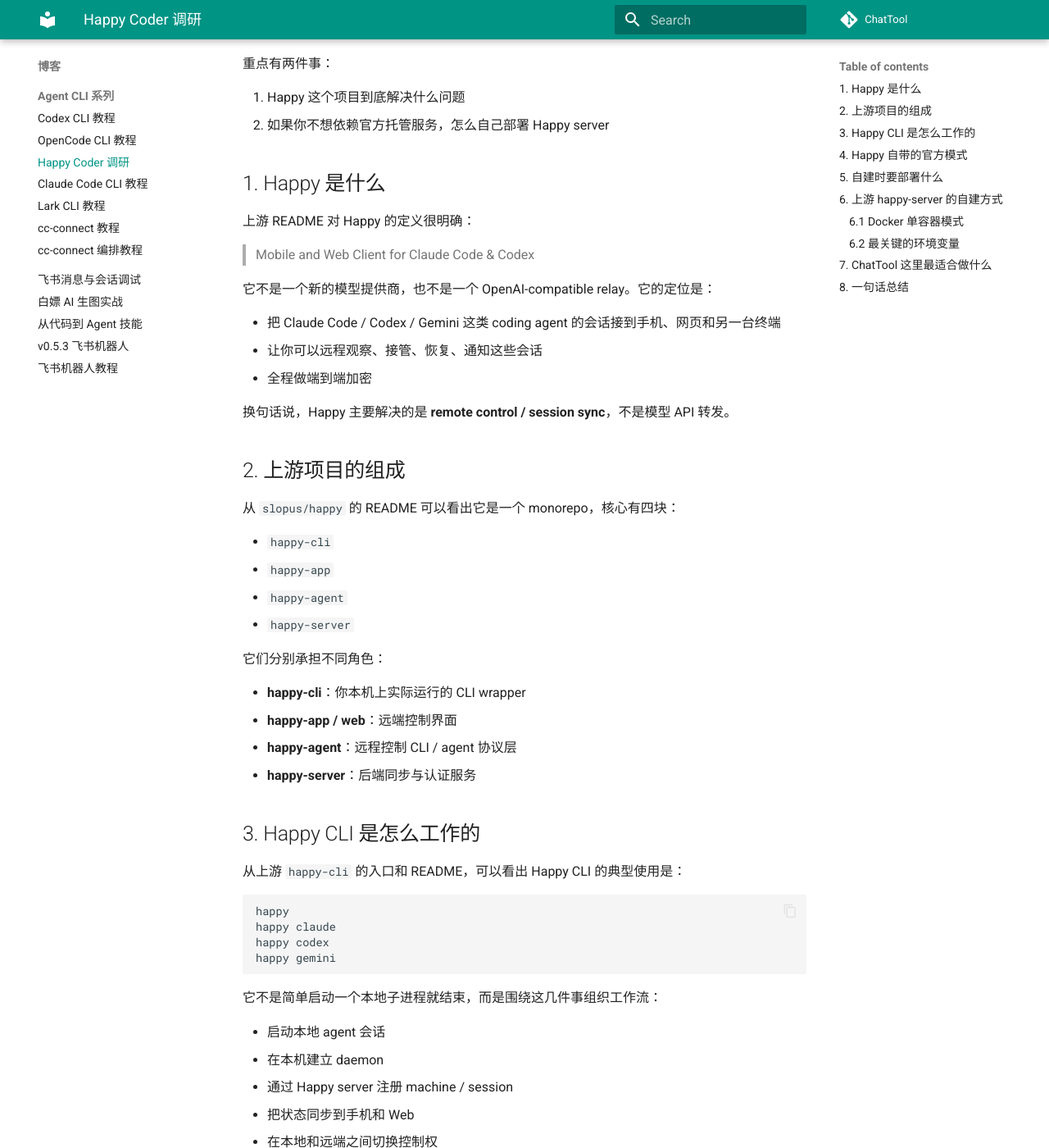
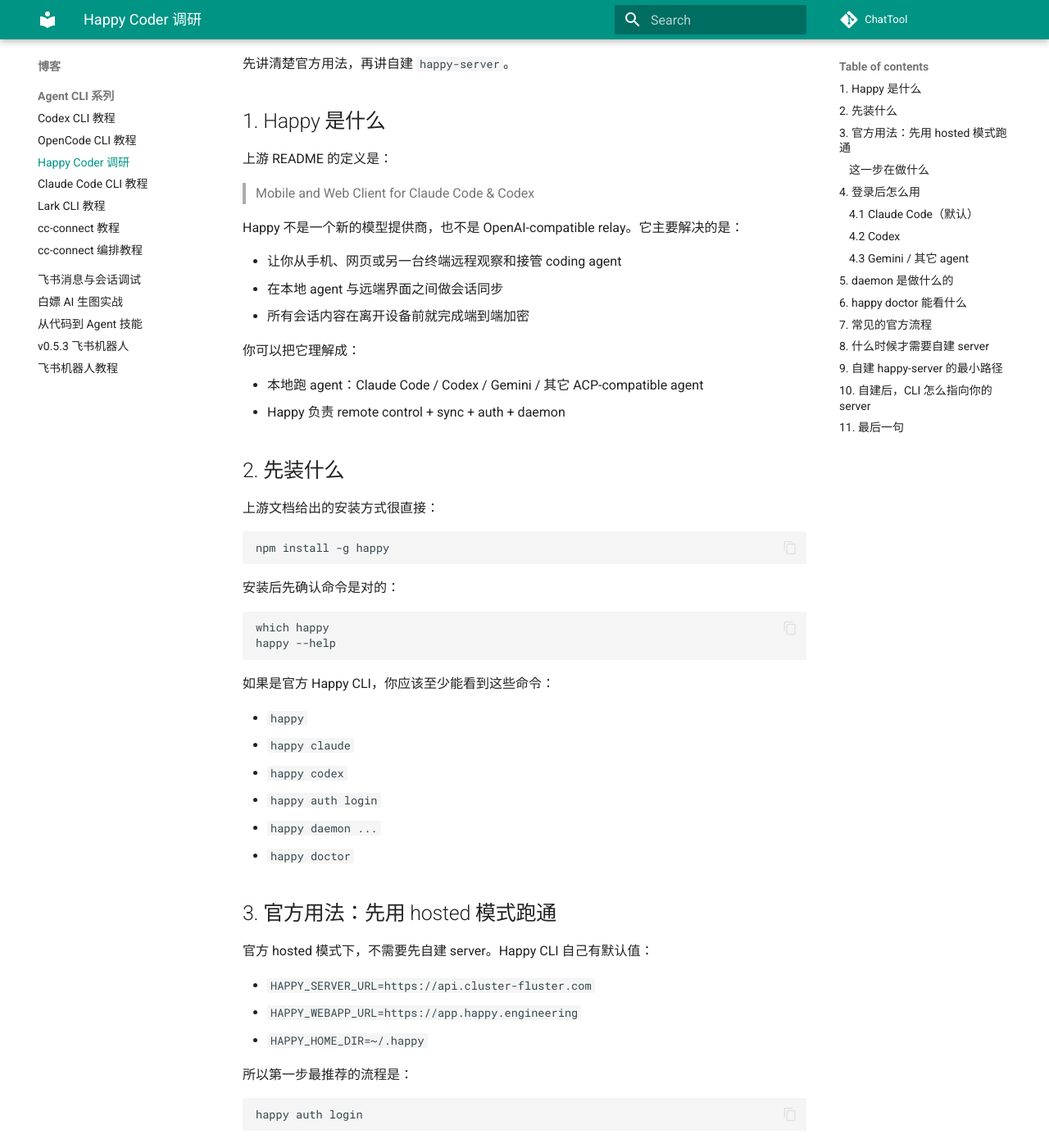
Before and after one commit to cubenlp/ChatTool, an MkDocs documentation site: the page built from docs/blog/agent-cli/happy-coder-relay-guide.md, in a window 1280 px wide and 1400 px high, scrolled down 246 px. Shown: the whole window at 82% size. Built offline with MkDocs 1.6.1 and Material for MkDocs 9.7.7, drawn with Linux system fonts in a browser that asks for light colours; comment, search, counter and statistics services are not loaded; the version menu is left out; some of the changed text lies outside the part shown.

Commit message:
docs: focus happy guide on upstream usage

````diff
--- a/docs/blog/agent-cli/happy-coder-relay-guide.md
+++ b/docs/blog/agent-cli/happy-coder-relay-guide.md
@@ -1,113 +1,206 @@
-# Happy 调研：上游 `slopus/happy` 项目怎么工作，以及怎么自建 Happy server
+# Happy 官方用法速查：怎么登录、怎么启动、怎么看状态，以及什么时候需要自建 server
 
-这篇文章讨论上游项目 **[`slopus/happy`](https://github.com/slopus/happy)** 本身。
+这篇文章只基于上游项目 **[`slopus/happy`](https://github.com/slopus/happy)** 的公开资料来写，不夹带别的体系。
 
-重点有两件事：
-
-1. Happy 这个项目到底解决什么问题
-2. 如果你不想依赖官方托管服务，怎么自己部署 Happy server
+先讲清楚官方用法，再讲自建 `happy-server`。
 
 ## 1. Happy 是什么
 
-上游 README 对 Happy 的定义很明确：
+上游 README 的定义是：
 
 > Mobile and Web Client for Claude Code & Codex
 
-它不是一个新的模型提供商，也不是一个 OpenAI-compatible relay。它的定位是：
+Happy 不是一个新的模型提供商，也不是 OpenAI-compatible relay。它主要解决的是：
 
-- 把 Claude Code / Codex / Gemini 这类 coding agent 的会话接到手机、网页和另一台终端
-- 让你可以远程观察、接管、恢复、通知这些会话
-- 全程做端到端加密
+- 让你从手机、网页或另一台终端远程观察和接管 coding agent
+- 在本地 agent 与远端界面之间做会话同步
+- 所有会话内容在离开设备前就完成端到端加密
 
-换句话说，Happy 主要解决的是 **remote control / session sync**，不是模型 API 转发。
+你可以把它理解成：
 
-## 2. 上游项目的组成
+- 本地跑 agent：Claude Code / Codex / Gemini / 其它 ACP-compatible agent
+- Happy 负责 remote control + sync + auth + daemon
 
-从 `slopus/happy` 的 README 可以看出它是一个 monorepo，核心有四块：
+## 2. 先装什么
 
-- `happy-cli`
-- `happy-app`
-- `happy-agent`
-- `happy-server`
-
-它们分别承担不同角色：
-
-- **happy-cli**：你本机上实际运行的 CLI wrapper
-- **happy-app / web**：远端控制界面
-- **happy-agent**：远程控制 CLI / agent 协议层
-- **happy-server**：后端同步与认证服务
-
-## 3. Happy CLI 是怎么工作的
-
-从上游 `happy-cli` 的入口和 README，可以看出 Happy CLI 的典型使用是：
+上游文档给出的安装方式很直接：
 
 ```bash
-happy
-happy claude
-happy codex
-happy gemini
+npm install -g happy
 ```
 
-它不是简单启动一个本地子进程就结束，而是围绕这几件事组织工作流：
+安装后先确认命令是对的：
 
-- 启动本地 agent 会话
-- 在本机建立 daemon
-- 通过 Happy server 注册 machine / session
-- 把状态同步到手机和 Web
-- 在本地和远端之间切换控制权
+```bash
+which happy
+happy --help
+```
 
-所以 Happy 的关键能力不在 prompt，而在 **daemon + server + app + encryption** 这条链路。
+如果是官方 Happy CLI，你应该至少能看到这些命令：
 
-## 4. Happy 自带的官方模式
+- `happy`
+- `happy claude`
+- `happy codex`
+- `happy auth login`
+- `happy daemon ...`
+- `happy doctor`
 
-Happy CLI 读取这些环境变量：
+## 3. 官方用法：先用 hosted 模式跑通
 
-- `HAPPY_SERVER_URL`
-- `HAPPY_WEBAPP_URL`
-- `HAPPY_HOME_DIR`
-
-如果你不设置它们，上游项目自己的默认值是：
+官方 hosted 模式下，不需要先自建 server。Happy CLI 自己有默认值：
 
 - `HAPPY_SERVER_URL=https://api.cluster-fluster.com`
 - `HAPPY_WEBAPP_URL=https://app.happy.engineering`
 - `HAPPY_HOME_DIR=~/.happy`
 
-这就是官方 hosted 模式。
+所以第一步最推荐的流程是：
 
-对应的典型流程是：
+```bash
+happy auth login
+```
+
+### 这一步在做什么
+
+根据上游 `happy-cli` 的 auth 实现，它会：
+
+1. 生成本地密钥对
+2. 向 Happy server 发起认证请求
+3. 通过手机或网页完成授权
+4. 把凭据和本地 machine 信息保存到 `~/.happy`
+
+也就是说，Happy 不是拿 GitHub token 直接登录，而是走它自己的认证体系。
+
+## 4. 登录后怎么用
+
+### 4.1 Claude Code（默认）
+
+上游 README 里给的默认用法是：
+
+```bash
+happy
+# 或
+happy claude
+```
+
+这会：
+
+1. 启动 Claude Code 会话
+2. 显示二维码或提供网页连接入口
+3. 允许你从手机/网页远程查看和控制当前会话
+
+### 4.2 Codex
+
+```bash
+happy codex
+```
+
+### 4.3 Gemini / 其它 agent
+
+上游 README 也写了：
+
+```bash
+happy gemini
+happy openclaw
+
+# 或任意 ACP-compatible CLI
+happy acp opencode
+happy acp -- custom-agent --flag
+```
+
+## 5. daemon 是做什么的
+
+Happy 不是一个“开完终端就算了”的 wrapper。它有 daemon。
+
+上游文档说明 daemon 的作用是：
+
+- 常驻本机
+- 管理后台会话
+- 接收远端请求
+- 让你在没有打开终端窗口时，也能从手机/网页启动或恢复 session
+
+常用命令：
+
+```bash
+happy daemon start
+happy daemon stop
+happy daemon status
+happy daemon list
+```
+
+不过上游也明确说了：
+
+> The daemon starts automatically when you run `happy`
+
+所以多数情况下你不需要先手动起 daemon。
+
+## 6. `happy doctor` 能看什么
+
+如果你觉得状态不对，先跑：
+
+```bash
+happy doctor
+```
+
+从上游 `doctor` 输出逻辑看，它至少会显示：
+
+- `HAPPY_HOME_DIR`
+- `HAPPY_SERVER_URL`
+- 本地配置目录
+- 认证状态
+- daemon 状态
+- settings / logs / daemon state 信息
+
+所以 Happy 的官方排查第一步，应该就是 `happy doctor`，而不是直接猜。
+
+## 7. 常见的官方流程
+
+如果只用官方 hosted 服务，最短路径就是：
 
 ```bash
 npm install -g happy
 happy auth login
-happy claude
+happy
 ```
 
-## 5. 自建时要部署什么
+如果你是 Codex 用户：
 
-如果你要自建，不是只配一个 `base_url` 就够了。
+```bash
+npm install -g happy
+happy auth login
+happy codex
+```
 
-Happy 自建的核心是：
+如果你想看诊断：
 
-- 你自己的 **happy-server**
-- 你自己的 **webapp**（如果你要完整替代官方 web 入口）
-- 客户端把 `HAPPY_SERVER_URL` / `HAPPY_WEBAPP_URL` 指向你的部署
+```bash
+happy doctor
+```
 
-这里最重要的是区分开：
+如果你想看认证状态：
 
-- **Happy server**：远程控制与同步平面
-- **模型 relay**：模型请求转发平面
+```bash
+happy auth status
+```
 
-它们不是同一个东西。
+## 8. 什么时候才需要自建 server
 
-## 6. 上游 happy-server 的自建方式
+如果你只是想先用 Happy，根本不需要一开始就自建。
 
-这部分可以直接从上游 `packages/happy-server/README.md` 读出来。
+上游 `happy-server` README 也明确说了：
 
-上游已经给了一个很明确的自建路径：
+> You don't need to self-host!
 
-### 6.1 Docker 单容器模式
+所以自建通常是出于这些原因：
 
-Happy server 支持单容器运行，不依赖外部 Postgres / Redis / S3：
+- 你不想依赖官方 hosted 服务
+- 你想完全掌控 server 部署与数据位置
+- 你想把 Happy 接到自己的域名和基础设施
+
+## 9. 自建 `happy-server` 的最小路径
+
+上游 `packages/happy-server/README.md` 给了一个最小 Docker 路径。
+
+在上游 Happy monorepo 根目录里：
 
 ```bash
 docker build -t happy-server -f Dockerfile .
@@ -118,62 +211,49 @@
   happy-server
 ```
 
-这个模式下它使用：
+这个模式下：
 
-- PGlite 作为嵌入式数据库
-- 本地文件系统存上传文件
-- 内存事件总线
+- 使用嵌入式 PGlite
+- 使用本地文件系统
+- 不需要额外 Postgres / Redis / S3
 
-所以如果你的目标是“先搭起来”，这已经是最小可行路径。
+对于“先搭起来看看”来说，这是最轻的一条路。
 
-### 6.2 最关键的环境变量
+## 10. 自建后，CLI 怎么指向你的 server
 
-根据上游 README，最少关注这些：
+Happy CLI 本身就支持：
 
-- `HANDY_MASTER_SECRET`：必需
-- `PUBLIC_URL`
-- `PORT`
-- `DATA_DIR`
-- `PGLITE_DIR`
+- `HAPPY_SERVER_URL`
+- `HAPPY_WEBAPP_URL`
 
-如果你想换成外部基础设施，还可以再接：
-
-- `DATABASE_URL`
-- `REDIS_URL`
-- `S3_HOST` 等对象存储配置
-
-## 7. ChatTool 这里最适合做什么
-
-基于上游 Happy 项目本身，ChatTool 最适合做的不是“假装自己也实现了 Happy server”，而是：
-
-- 安装 Happy CLI
-- 帮你保存 `HAPPY_SERVER_URL` / `HAPPY_WEBAPP_URL` / `HAPPY_HOME_DIR`
-- 给出官方模式和自建模式的使用说明
-- 把自建 server 的入口文档整理好
-
-所以 `chattool setup happy` 最合理的边界应该是：
-
-1. 安装 `happy`
-2. 可选写入 Happy 自己的配置项
-3. 引导你执行：
+所以自建后，你要做的是让 CLI 指向自己的部署：
 
 ```bash
-happy auth login
-happy claude
-```
-
-或者如果你是自建：
-
-```bash
-chattool setup happy \
-  --server-url https://happy.example/api \
-  --webapp-url https://happy.example/app
-
+export HAPPY_SERVER_URL=https://happy.example/api
+export HAPPY_WEBAPP_URL=https://happy.example/app
 happy auth login
 ```
 
-## 8. 一句话总结
+如果你想把这些变量保存下来，再用 ChatTool 去管理，就可以用：
 
-如果只从上游 `slopus/happy` 项目本身出发，最关键的认识是：
+```bash
+chattool setup happy --server-url https://happy.example/api --webapp-url https://happy.example/app
+chatenv cat -t happy
+```
 
-> Happy 解决的是 coding agent 的远程控制和加密同步问题；自建时，重点是部署 `happy-server` 并让 CLI 指向你自己的 server/webapp，而不是先把它和模型 relay 混成一个系统。
+这里 ChatTool 做的只是：
+
+- 安装 `happy`
+- 保存 Happy 自己的配置项
+
+它不负责实现 Happy server 本身。
+
+## 11. 最后一句
+
+如果你只是第一次接触 Happy，正确顺序应该是：
+
+1. 先按官方 hosted 模式跑通
+2. 用 `happy doctor` 看清本机状态
+3. 再决定要不要自建 `happy-server`
+
+不要一开始就把“官方用法、模型 relay、自建 server、ChatTool 集成”混在一起。先把官方链路跑通，后面的判断才有依据。
````
